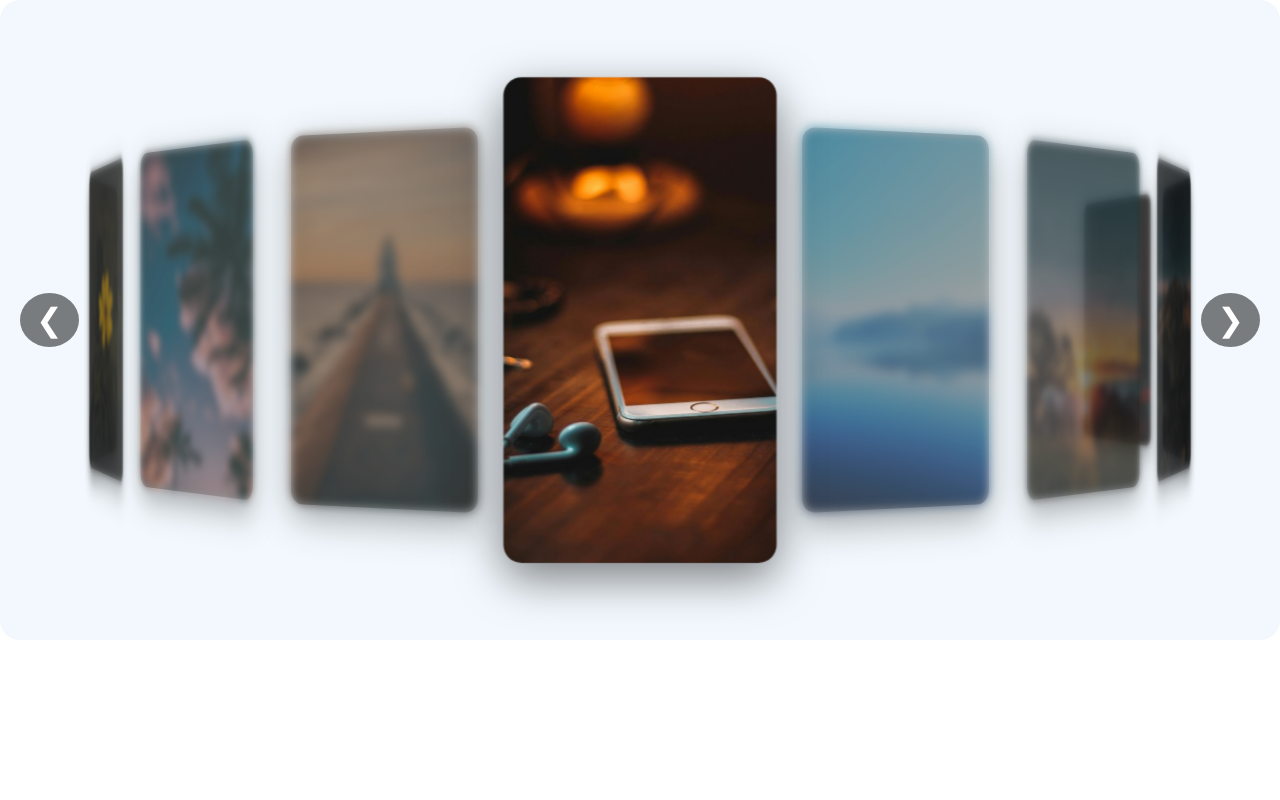
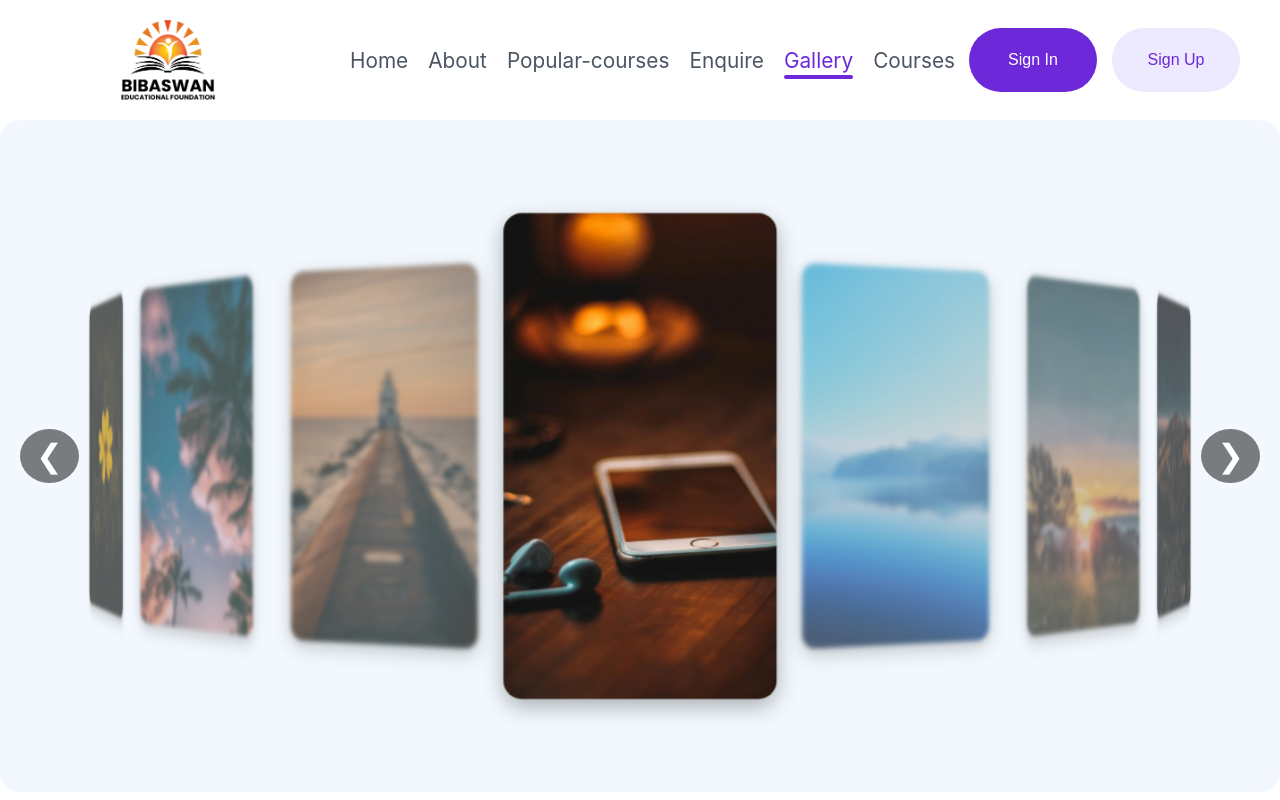
Before and after one commit to bibaswan19/v1-19-07-2025, a React (Create React App) app: page /gallery in a window 1280 px wide. Built offline with nearby package versions, Linux system fonts and the light colour scheme.

Commit message:
Add files via upload

```diff
--- a/package.json
+++ b/package.json
@@ -9,6 +9,7 @@
     "@testing-library/react": "^16.3.0",
     "@testing-library/user-event": "^13.5.0",
     "emailjs-com": "^3.2.0",
+    "lodash.throttle": "^4.1.1",
     "react": "^19.1.0",
     "react-dom": "^19.1.0",
     "react-icons": "^5.5.0",
--- a/src/components/CourseNav.jsx
+++ b/src/components/CourseNav.jsx
@@ -41,13 +41,18 @@ const CourseNavbar = () => {
           </Link>
         </li>
         <li>
-          <Link to="/#gallery" className="nav-link">
-            Gallery
+          <Link to="/#enquire" className="nav-link">
+            Enquire
           </Link>
         </li>
         <li>
-          <Link to="/#enquire" className="nav-link">
-            Enquire
+          <Link
+            to="/gallery"
+            className={`nav-link ${
+              location.pathname === "/gallery" ? "active" : ""
+            }`}
+          >
+            Gallery
           </Link>
         </li>
         <li>
--- a/src/components/Gallery.css
+++ b/src/components/Gallery.css
@@ -1,15 +1,15 @@
+/* Gallery.css */
 .gallery-container {
   perspective: 1500px;
   display: flex;
   justify-content: center;
   align-items: center;
-    height: 80vh;
+  height: 84vh;
   background: #f2f8fd;
   border-radius: 20px;
   position: relative;
   overflow: hidden;
 }
-
 
 .gallery {
   width: 100%;
@@ -22,7 +22,6 @@
   align-items: center;
 }
 
-
 .panel {
   position: absolute;
   width: 180px;
@@ -30,8 +29,11 @@
   background-size: cover;
   background-position: center;
   border-radius: 12px;
-    box-shadow: 0 10px 30px rgba(0, 0, 0, 0.5);
-    transition: transform 0.2s ease;
+  /* lighter shadow */
+  box-shadow: 0 5px 15px rgba(0, 0, 0, 0.3);
+  transition: transform 0.2s ease, opacity 0.2s ease;
+  will-change: transform, opacity;
+  backface-visibility: hidden;
 }
 
 .panel.focused {
@@ -41,14 +43,12 @@
 }
 
 .panel.blurred {
-    filter: blur(4px) brightness(0.6);
+  /* gentler blur/brightness and no backdrop-filter */
+  filter: blur(2px) brightness(0.8);
   opacity: 0.7;
   z-index: 1;
-    backdrop-filter: blur(4px);
 }
 
-
-  /* Navigation buttons */
 .nav-button {
   position: absolute;
   top: 50%;
@@ -61,6 +61,7 @@
   z-index: 10;
   padding: 0.5rem 1rem;
   border-radius: 50%;
+  user-select: none;
 }
 
 .nav-button.left {
@@ -71,33 +72,23 @@
   right: 20px;
 }
 
-
-  /* Existing styles remain above */
-
 @media (max-width: 600px) {
   .gallery-container {
-
     padding: 1rem;
   }
-
   .gallery {
     height: 40vh;
   }
-
   .panel {
     width: 150px;
-      height: 100%;
   }
-
   .nav-button {
     font-size: 1.5rem;
     padding: 0.3rem 0.6rem;
   }
-
   .nav-button.left {
     left: 10px;
   }
-
   .nav-button.right {
     right: 10px;
   }
--- a/src/components/Gallery.jsx
+++ b/src/components/Gallery.jsx
@@ -1,5 +1,8 @@
-import React, { useState, useRef } from "react";
+// ThreeDGallery.jsx
+import React, { useState, useRef, useCallback, useEffect } from "react";
+import throttle from "lodash.throttle";
 import "./Gallery.css";
+import NavBar from "./CourseNav.jsx";
 import G1 from "../assets/g1.jpg";
 import G2 from "../assets/g2.jpg";
 import G3 from "../assets/g3.jpg";
@@ -11,108 +14,115 @@ import G8 from "../assets/g8.jpg";
 import G9 from "../assets/g9.jpg";
 import G10 from "../assets/g10.jpg";
 
-const ThreeDGallery = () => {
+const panels = [G1, G2, G3, G4, G5, G6, G7, G8, G9, G10];
+const angle = 180 / (panels.length - 1);
+
+export default function ThreeDGallery() {
   const [currentIndex, setCurrentIndex] = useState(0);
-  const panels = [G1, G2, G3, G4, G5, G6, G7, G8, G9, G10];
 
-  const angle = 180 / (panels.length - 1); // Half-cylinder effect
+  // handlers
+  const handleNext = () =>
+    setCurrentIndex((i) => (i + 1) % panels.length);
+  const handlePrev = () =>
+    setCurrentIndex((i) => (i - 1 + panels.length) % panels.length);
 
-  const handleNext = () => {
-    setCurrentIndex((prev) => (prev + 1) % panels.length);
-  };
-
-  const handlePrev = () => {
-    setCurrentIndex((prev) => (prev - 1 + panels.length) % panels.length);
-  };
-
-  // Swipe support
+  // swipe & drag logic
   const dragStartX = useRef(null);
-  const dragging = useRef(false);
+  const touchStartX = useRef(null);
 
   const handleMouseDown = (e) => {
-    dragging.current = true;
     dragStartX.current = e.clientX;
   };
-
   const handleMouseMove = (e) => {
-    if (!dragging.current) return;
+    if (dragStartX.current === null) return;
     const diff = e.clientX - dragStartX.current;
     if (diff > 50) {
       handlePrev();
-      dragging.current = false;
+      dragStartX.current = null;
     } else if (diff < -50) {
       handleNext();
-      dragging.current = false;
+      dragStartX.current = null;
     }
   };
-
   const handleMouseUp = () => {
-    dragging.current = false;
+    dragStartX.current = null;
   };
-
-  const touchStartX = useRef(null);
-  const touchEndX = useRef(null);
 
   const handleTouchStart = (e) => {
     touchStartX.current = e.touches[0].clientX;
   };
-
   const handleTouchMove = (e) => {
-    touchEndX.current = e.touches[0].clientX;
+    if (touchStartX.current === null) return;
+    const diff = e.touches[0].clientX - touchStartX.current;
+    if (diff > 50) {
+      handlePrev();
+      touchStartX.current = null;
+    } else if (diff < -50) {
+      handleNext();
+      touchStartX.current = null;
+    }
+  };
+  const handleTouchEnd = () => {
+    touchStartX.current = null;
   };
 
-  const handleTouchEnd = () => {
-    const diff = touchEndX.current - touchStartX.current;
-
-    if (diff > 50) {
-      handlePrev();
-    } else if (diff < -50) {
-      handleNext();
-    }
-  };
-
-  const getTranslateZ = () => {
-    if (window.innerWidth <= 600) {
-      return "translateZ(90vw)";
-    }
-    return "translateZ(40vw)";
-  };
+  // throttled for performance
+  const onMouseMoveThrottled = useCallback(
+    throttle(handleMouseMove, 50),
+    []
+  );
+  const onTouchMoveThrottled = useCallback(
+    throttle(handleTouchMove, 50),
+    []
+  );
 
   return (
+    <>
+      <NavBar />
       <div
-      id="gallery"
         className="gallery-container"
-      onTouchStart={handleTouchStart}
-      onTouchMove={handleTouchMove}
-      onTouchEnd={handleTouchEnd}
         onMouseDown={handleMouseDown}
-      onMouseMove={handleMouseMove}
+        onMouseMove={onMouseMoveThrottled}
         onMouseUp={handleMouseUp}
         onMouseLeave={handleMouseUp}
+        onTouchStart={handleTouchStart}
+        onTouchMove={onTouchMoveThrottled}
+        onTouchEnd={handleTouchEnd}
       >
-      <button className="nav-button left" onClick={handlePrev}>&#10094;</button>
+        <button className="nav-button left" onClick={handlePrev}>
+          &#10094;
+        </button>
         <div className="gallery">
           {panels.map((src, i) => {
             let offset = (i - currentIndex + panels.length) % panels.length;
             if (offset > panels.length / 2) offset -= panels.length;
-
-          const isFocused = i === currentIndex;
+            const focused = i === currentIndex;
 
             return (
               <div
                 key={i}
-              className={`panel ${isFocused ? "focused" : "blurred"}`}
+                className={`panel ${focused ? "focused" : "blurred"}`}
                 style={{
                   backgroundImage: `url(${src})`,
-                transform: `rotateY(${offset * angle}deg) ${getTranslateZ()} ${!isFocused ? "scale(0.8)" : ""}`
+                  transform: `rotateY(${offset * angle}deg) ${getTranslateZ()} ${
+                    !focused ? "scale(0.8)" : ""
+                  }`,
                 }}
-            ></div>
+              />
             );
           })}
         </div>
-      <button className="nav-button right" onClick={handleNext}>&#10095;</button>
+        <button className="nav-button right" onClick={handleNext}>
+          &#10095;
+        </button>
       </div>
+    </>
   );
-};
+}
 
-export default ThreeDGallery;
+// helper for responsive depth
+function getTranslateZ() {
+  return window.innerWidth <= 600
+    ? "translateZ(90vw)"
+    : "translateZ(40vw)";
+}
```
Also changed, not shown: 1 other file (tests, documents, lock files or other folders). Lines whose indentation alone changed are shown as unchanged.
